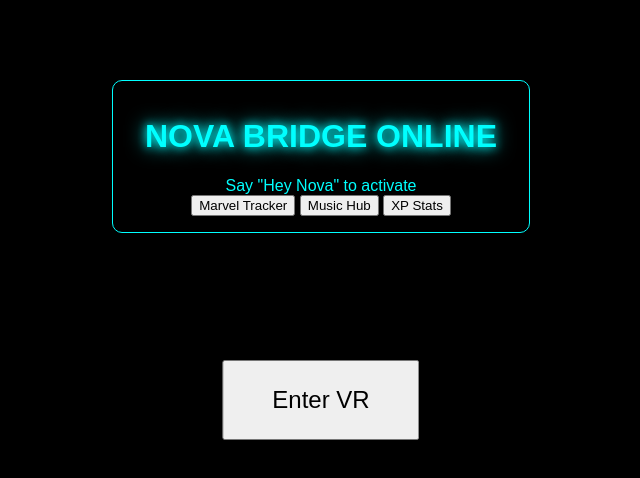
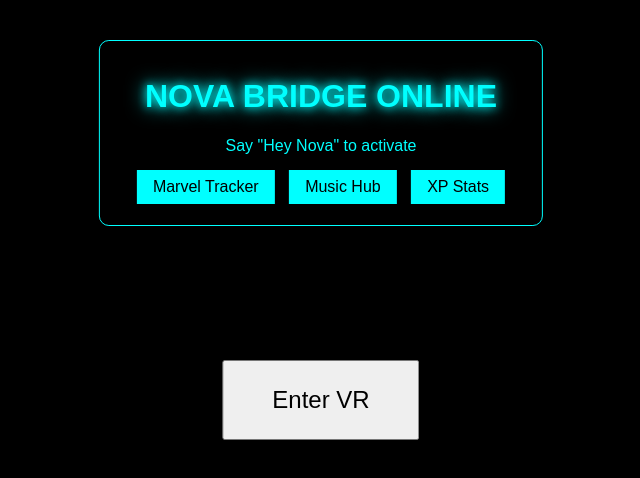
Before and after one commit to Cody92145/nova-bridge, a plain HTML site: page index.html in a window 1280 px wide. Shown: the whole page, without its empty margins (319-959 px from the left). Drawn offline with nearby package versions, Linux system fonts and the light colour scheme.

Commit message:
Update style.css

```diff
--- a/style.css
+++ b/style.css
@@ -8,7 +8,7 @@ body {
 
 #hud {
     position: absolute;
-    top: 10%;
+    top: 5%;
     left: 50%;
     transform: translateX(-50%);
     text-align: center;
@@ -22,3 +22,15 @@ body {
     font-size: 2em;
     text-shadow: 0 0 10px cyan, 0 0 20px cyan;
 }
+
+#menuPanel {
+    margin-top: 10px;
+}
+#menuPanel button {
+    margin: 5px;
+    padding: 0.5em 1em;
+    background: cyan;
+    border: none;
+    cursor: pointer;
+    font-size: 1em;
+}
```
